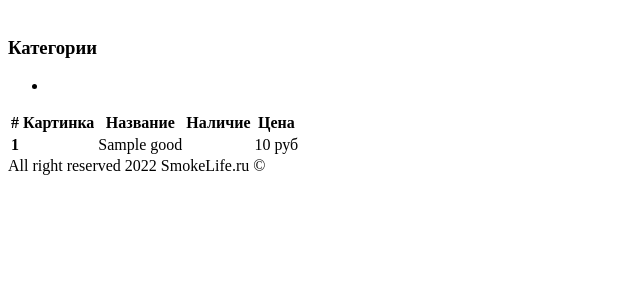
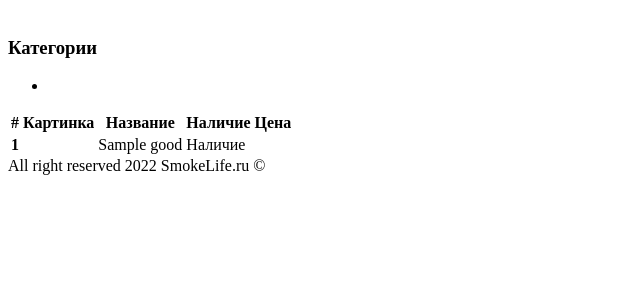
Before and after one commit to cn13/tg-insales, a Yii app: template views/category/view.php in a window 1280 px wide. Shown: the part 26-326 px from the top of the page, without its empty margins (0-640 px from the left). Run offline with PHP 8.4 and a stand-in for Yii, Linux system fonts and the light colour scheme; the template is opened without the code that fills it: most values are stand-ins (such as "Sample title", 1, 10 or a date in 2020); data that the repository does not hold is empty; some libraries are stand-ins or nearby versions.

Commit message:
receipts

```diff
--- a/views/category/view.php
+++ b/views/category/view.php
@@ -63,8 +63,8 @@
                 ?>
             </td>
             <td><?= $good->name ?></td>
-            <td><i class="fa fa-<?= $good->balance > 0 ? "check" : "close" ?>"></i></td>
-            <td><?= $good->price ?> руб</td>
+            <td>Наличие <i class="fa fa-<?= $good->balance > 0 ? "check" : "close" ?>"></i></td>
+            <!--td><?= $good->price ?> руб</td-->
         </tr>
     <?php
     endforeach; ?>
```
